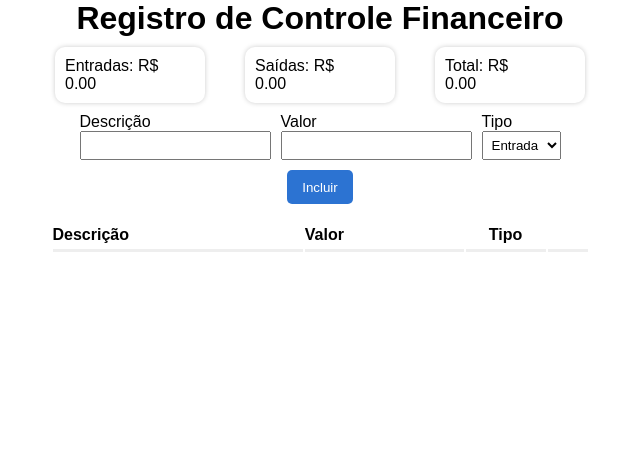
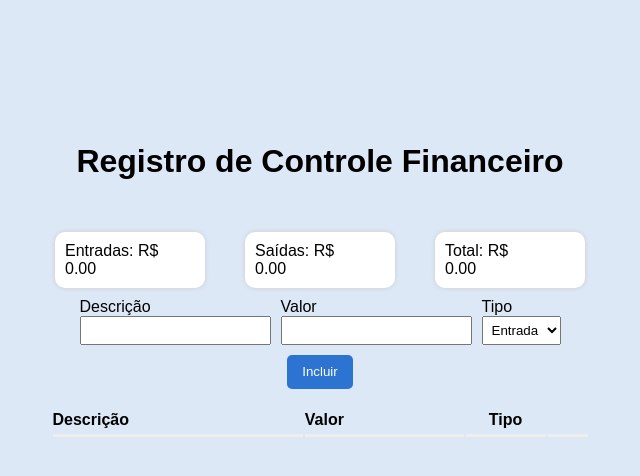
Before and after one commit to sm-lucas/finance.project, a plain HTML site: page index.html in a window 1280 px wide. Shown: the whole page, without its empty margins (320-960 px from the left). Drawn offline with nearby package versions, Linux system fonts and the light colour scheme.

Commit message:
Update style.css

```diff
--- a/style.css
+++ b/style.css
@@ -7,9 +7,19 @@
 }
 
 body {
-    height: 100vh;
+    height: 70vh;
     display: flex;
     justify-content: center;
+    background-color: #dde8f7;
+}
+
+.title {
+    height: 15vh;
+    display: flex;
+    justify-content: center;
+    align-items: center;
+    font-family: 'Inter', sans-serif;
+
 }
 
 main {
@@ -17,6 +27,7 @@ main {
     width: 100%;
     display: flex;
     flex-direction: column;
+    justify-content: center;
     align-items: center;
 }
 
@@ -36,6 +47,7 @@ main {
     border-radius: 10px;
     padding: 10px;
     width: 150px;
+    background-color: #fff;
 }
 
 .newItem {
```
